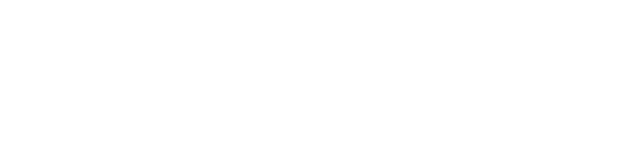
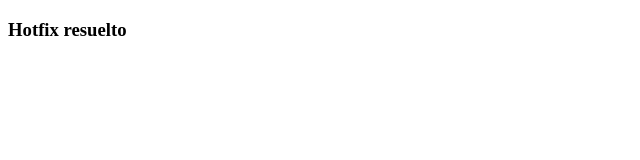
Before and after one commit to miamta/examen_git, a plain HTML site: page index.html in a window 1280 px wide. Shown: the whole page, without its empty margins (0-640 px from the left). Drawn offline with Linux system fonts and the light colour scheme.

Commit message:
Arreglamos primer hotfix

```diff
--- a/index.html
+++ b/index.html
@@ -5,6 +5,6 @@
     <title> Miguel Amores Tamarit </title>
   </head>
   <body>
-
+    <h3>Hotfix resuelto</h3>
   </body>
 </html>
```
